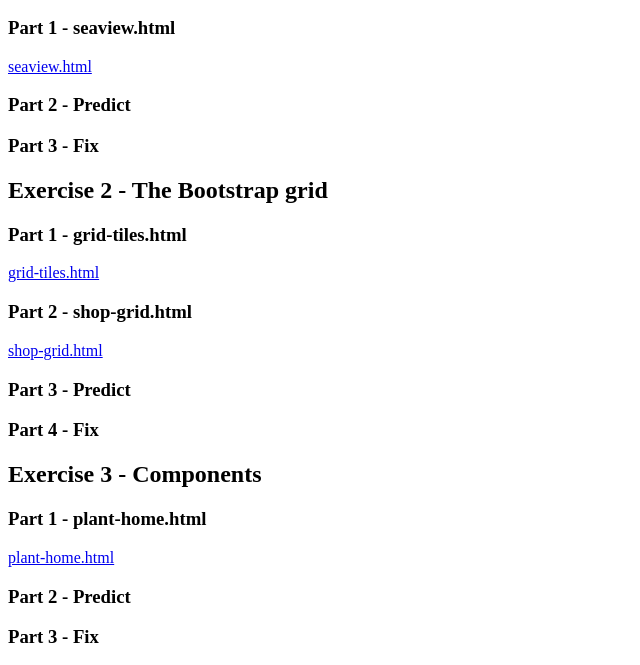
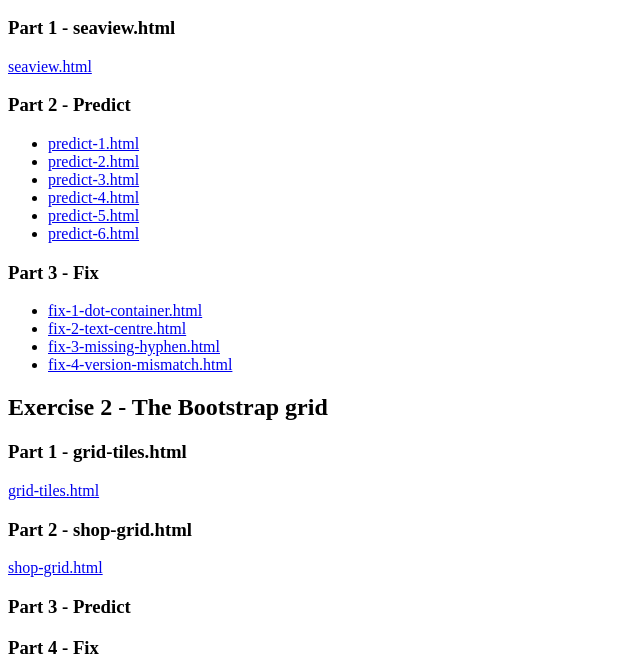
Before and after one commit to Sergii-Kostanets/lab-exercise-week-9, a plain HTML site: page index.html in a window 1280 px wide. Shown: the part 110-775 px from the top of the page, without its empty margins (0-640 px from the left). Drawn offline with Linux system fonts and the light colour scheme.

Commit message:
Part 4 - Fix

```diff
--- a/index.html
+++ b/index.html
@@ -14,9 +14,19 @@
     <a href="seaview.html" target="_blank" rel="noopener noreferrer">seaview.html</a>
     <h3>Part 2 - Predict</h3>
     <ul>
+      <li><a href="start-puzzles/predict/predict-1.html" target="_blank" rel="noopener noreferrer">predict-1.html</a></li>
+      <li><a href="start-puzzles/predict/predict-2.html" target="_blank" rel="noopener noreferrer">predict-2.html</a></li>
+      <li><a href="start-puzzles/predict/predict-3.html" target="_blank" rel="noopener noreferrer">predict-3.html</a></li>
+      <li><a href="start-puzzles/predict/predict-4.html" target="_blank" rel="noopener noreferrer">predict-4.html</a></li>
+      <li><a href="start-puzzles/predict/predict-5.html" target="_blank" rel="noopener noreferrer">predict-5.html</a></li>
+      <li><a href="start-puzzles/predict/predict-6.html" target="_blank" rel="noopener noreferrer">predict-6.html</a></li>
     </ul>
     <h3>Part 3 - Fix</h3>
     <ul>
+      <li><a href="start-puzzles/fix/fix-1-dot-container.html" target="_blank" rel="noopener noreferrer">fix-1-dot-container.html</a></li>
+      <li><a href="start-puzzles/fix/fix-2-text-centre.html" target="_blank" rel="noopener noreferrer">fix-2-text-centre.html</a></li>
+      <li><a href="start-puzzles/fix/fix-3-missing-hyphen.html" target="_blank" rel="noopener noreferrer">fix-3-missing-hyphen.html</a></li>
+      <li><a href="start-puzzles/fix/fix-4-version-mismatch.html" target="_blank" rel="noopener noreferrer">fix-4-version-mismatch.html</a></li>
     </ul>
 
     <h2>Exercise 2 - The Bootstrap grid</h2>
```
Also changed, not shown: start-puzzles/predict/predict-5.html (+2 -2 lines), 1 other file.
